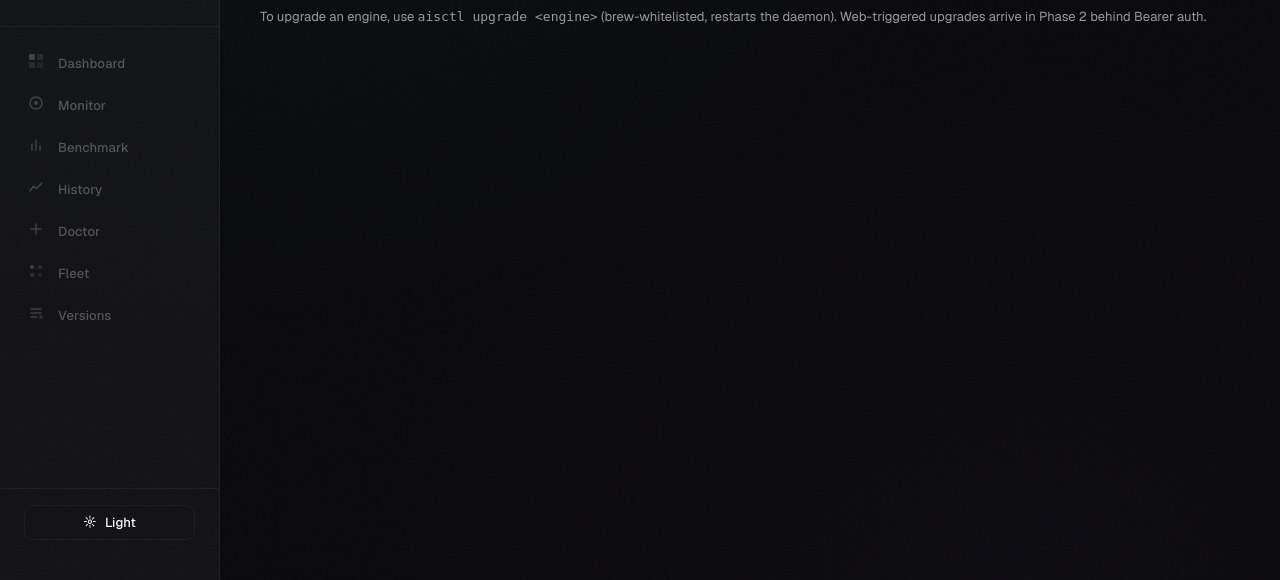
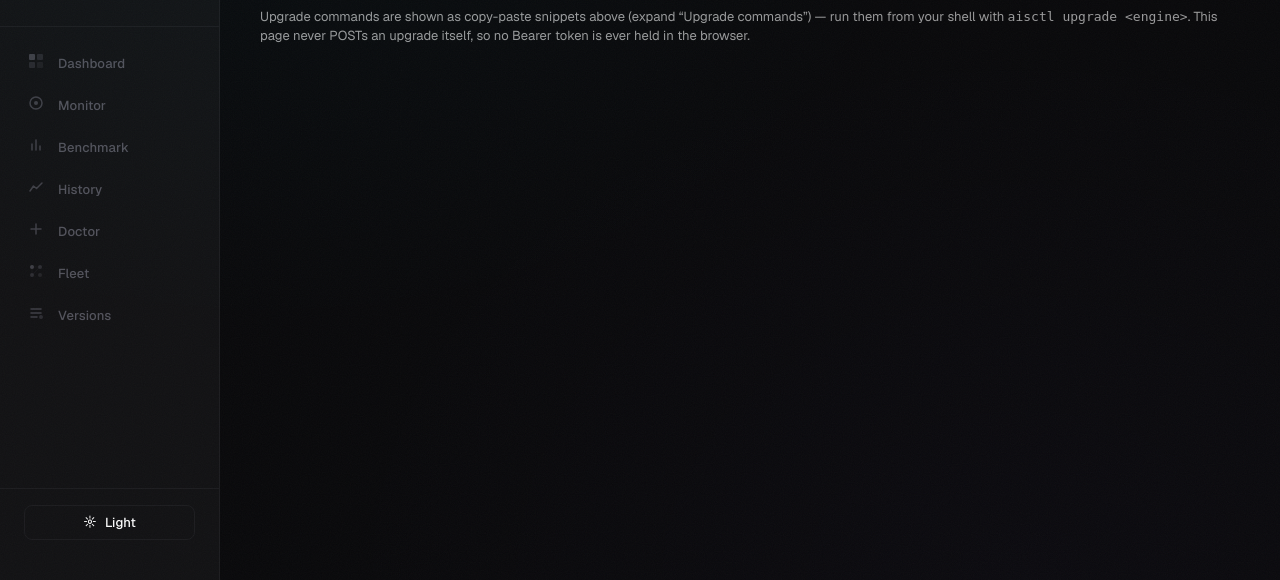
Before and after one commit to druide67/asiai, a FastAPI app: template src/asiai/web/templates/versions.html in a window 1280 px wide. Shown: the part 220-800 px from the top of the page. Run offline with FastAPI, Linux system fonts and the light colour scheme; the template is opened without the code that fills it, so the values that code supplies are empty; parts of the project's set-up code (start-up, migrations or seed data) failed here and were passed over.

Commit message:
feat(versions): copy-paste upgrade actions on /versions (Phase B)
Surface actionable upgrades on the web page without holding a Bearer token
in the browser. For engines that are upgrade-available or running-stale,
the grid renders copy-paste CLI snippets (`aisctl upgrade <e> --restart`,
`aisctl restart <e>`) — the same deliberate no-live-POST choice as the
fleet dashboard (a stored XSS in a version/notes field could otherwise
steal a token from localStorage and ride the upgrade endpoint).

Docs updated: native `aisctl upgrade` + the copy-paste rationale, plus the
existing cross-host `aisctl fleet push <node> upgrade` path.

Co-Authored-By: Claude Opus 4.8 (1M context) <noreply@anthropic.com>

```diff
--- a/src/asiai/web/templates/partials/versions_grid.html
+++ b/src/asiai/web/templates/partials/versions_grid.html
@@ -42,3 +42,20 @@
     {% endfor %}
     </tbody>
 </table>
+
+{# Actionable engines: upgrade-available or running-stale. We deliberately
+   render copy-pastable CLI snippets rather than live POST buttons — the same
+   decision as the fleet grid. A live button would mean the operator's Bearer
+   token lives in localStorage, where a stored XSS in any version/notes field
+   could steal it and ride the authenticated upgrade endpoint. The token never
+   leaves the operator's shell this way. #}
+{% set actionable = snapshot.engines | selectattr("status", "in", ["upgrade-available", "running-stale"]) | list %}
+{% if actionable %}
+<details style="margin-top: 1rem; font-size: 0.8125rem;">
+    <summary style="cursor: pointer; opacity: 0.8;">Upgrade commands (copy-paste)</summary>
+    <pre style="background: var(--bg-soft, #1a1a1a); padding: 0.75rem; margin: 0.5rem 0 0 0; border-radius: 4px; overflow-x: auto; font-family: 'Geist Mono', monospace; font-size: 0.75rem; line-height: 1.6; white-space: pre-wrap;">{% for e in actionable %}{% if e.status == 'running-stale' %}aisctl restart {{ e.engine_name }}   # running process predates the installed binary
+{% else %}aisctl upgrade {{ e.engine_name }} --restart   # brew upgrade + restart (formula-whitelisted)
+{% endif %}{% endfor %}</pre>
+    <p style="opacity: 0.6; margin: 0.5rem 0 0 0;">Requires <code>asiai-inference-server</code> (aisctl). Only brew-whitelisted engines can be upgraded this way; others are pip/manual.</p>
+</details>
+{% endif %}
--- a/src/asiai/web/templates/versions.html
+++ b/src/asiai/web/templates/versions.html
@@ -28,7 +28,9 @@
 </div>
 
 <p style="margin-top: 1rem; font-size: 0.8125rem; opacity: 0.6;">
-    To upgrade an engine, use <code>aisctl upgrade &lt;engine&gt;</code> (brew-whitelisted, restarts the daemon).
-    Web-triggered upgrades arrive in Phase&nbsp;2 behind Bearer auth.
+    Upgrade commands are shown as copy-paste snippets above (expand “Upgrade
+    commands”) — run them from your shell with <code>aisctl upgrade &lt;engine&gt;</code>.
+    This page never POSTs an upgrade itself, so no Bearer token is ever held in
+    the browser.
 </p>
 {% endblock %}
```
Also changed, not shown: docs/versions-mode.md (+26 -7 lines), tests/test_versions_routes.py (+12 -0 lines).
